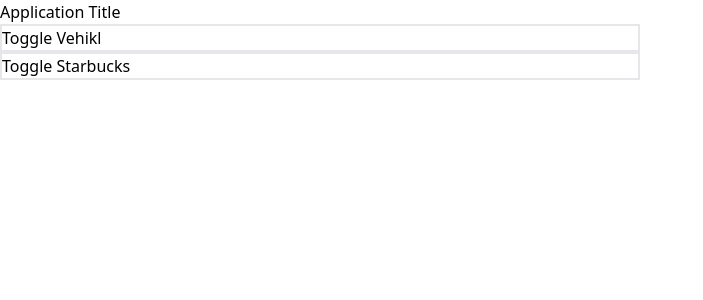
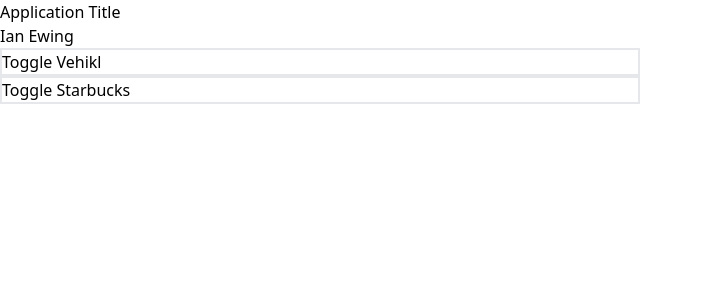
Before and after one commit to iaewing/jsonResumeFrontend, a Vue app: page / in a window 1280 px wide. Shown: the top 300 px of the page, without its empty margins (0-703 px from the left). Built offline with nearby package versions, Linux system fonts and the light colour scheme.

Commit message:
render user name

```diff
--- a/src/App.vue
+++ b/src/App.vue
@@ -1,10 +1,12 @@
 <script setup lang="ts">
 import WorkExperience from "./components/WorkExperience.vue";
 import resume from "./assets/resume.json";
+import UserBasics from "./components/UserBasics.vue";
 </script>
 
 <template>
   <div aria-label="Application Title">Application Title</div>
+  <UserBasics :user="resume.basics" />
   <div
     v-for="workExperience in resume.work"
     :key="workExperience.name"
--- /dev/null
+++ b/src/components/UserBasics.vue
@@ -0,0 +1,12 @@
+<script setup lang="ts">
+import { UserInterface } from "@/types";
+import { defineProps } from "vue";
+
+const props = defineProps<{
+  user: UserInterface;
+}>();
+</script>
+
+<template>
+  <div>{{ user.name }}</div>
+</template>
--- a/src/types.ts
+++ b/src/types.ts
@@ -1,3 +1,17 @@
+type Address = {
+  address: string;
+  postalCode: string;
+  city: string;
+  countryCode: string;
+  region: string;
+};
+
+type Profile = {
+  network: string;
+  username: string;
+  url: string;
+};
+
 interface WorkInterface {
   name: string;
   position: string;
@@ -8,4 +22,16 @@
   highlights: string[];
 }
 
-export { WorkInterface };
+interface UserInterface {
+  name: string;
+  label: string;
+  image: string;
+  email: string;
+  phone: string;
+  url: string;
+  summary: string;
+  location: Address;
+  profiles: Profile[];
+}
+
+export { UserInterface, WorkInterface };
```
Also changed, not shown: 1 other file (tests, documents, lock files or other folders).
